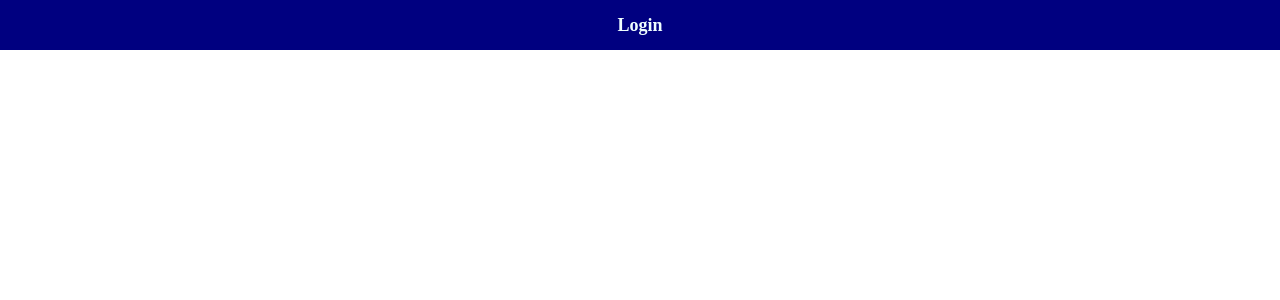
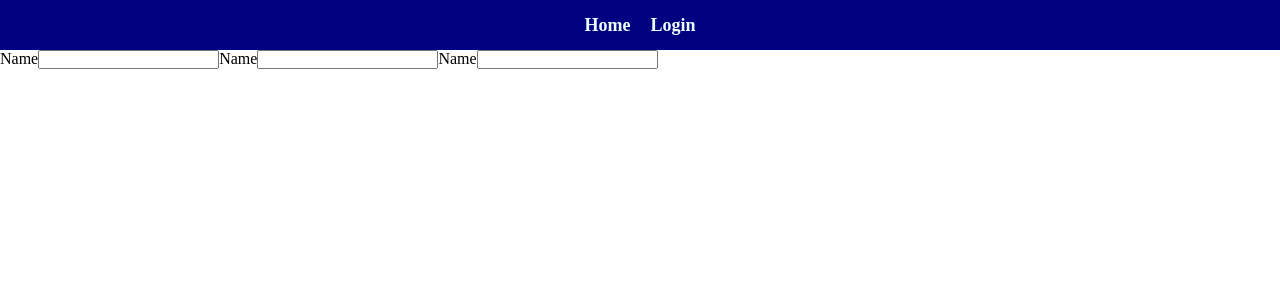
Before and after one commit to Shubhank-S/User-Mangement-System, a React (Vite) app: page /login in a window 1280 px wide. Before the commit this address had no page. Shown: the top 300 px of the page. Built offline with nearby package versions, Linux system fonts and the light colour scheme.

Commit message:
Worked on login component

```diff
--- a/src/App.jsx
+++ b/src/App.jsx
@@ -1,6 +1,7 @@
 import React from "react";
 import { BrowserRouter, Routes, Route } from "react-router-dom";
-import Login from "./pages/Login";
+import Home from "./pages/Home/Home";
+import Login from "./pages/Login/Login";
 import Header from "./components/Header/Header";
 
 function App() {
@@ -9,7 +10,8 @@ function App() {
       <BrowserRouter>
         <Header />
         <Routes>
-          <Route to="login" element={<Login />} />
+          <Route path="/" element={<Home />} />
+          <Route path="/login" element={<Login />} />
         </Routes>
       </BrowserRouter>
     </main>
--- a/src/components/Header/Header.css
+++ b/src/components/Header/Header.css
@@ -12,4 +12,5 @@
     text-decoration: none;
     font-weight: bold;
     font-size: 18px;
+    margin: 10px;
 }
--- a/src/components/Header/Header.jsx
+++ b/src/components/Header/Header.jsx
@@ -5,7 +5,10 @@ import { NavLink } from "react-router-dom";
 function Header() {
   return (
     <nav className="header">
-      <NavLink to="login" className="header__link">
+      <NavLink to="/" className="header__link">
+        Home
+      </NavLink>
+      <NavLink to="/login" className="header__link">
         Login
       </NavLink>
     </nav>
--- a/src/pages/Home/Home.jsx
+++ b/src/pages/Home/Home.jsx
@@ -0,0 +1,7 @@
+import React from "react";
+
+function Home() {
+  return <div>Home</div>;
+}
+
+export default Home;
--- a/src/pages/Login.jsx
+++ /dev/null
@@ -1,13 +0,0 @@
-import React from "react";
-
-function Login() {
-  return (
-    <form action="">
-      <input type="text" />
-      <input type="text" />
-      <input type="text" />
-    </form>
-  );
-}
-
-export default Login;
--- /dev/null
+++ b/src/pages/Login/Login.jsx
@@ -0,0 +1,19 @@
+import React from "react";
+import "./Login.css";
+
+function Login() {
+  return (
+    <>
+      <form className="form">
+        <label htmlFor="name">Name</label>
+        <input id="name" type="text" />
+        <label htmlFor="name">Name</label>
+        <input id="name" type="text" />
+        <label htmlFor="name">Name</label>
+        <input id="name" type="text" />
+      </form>
+    </>
+  );
+}
+
+export default Login;
```
Also changed, not shown: src/pages/Login/Login.css (added).
